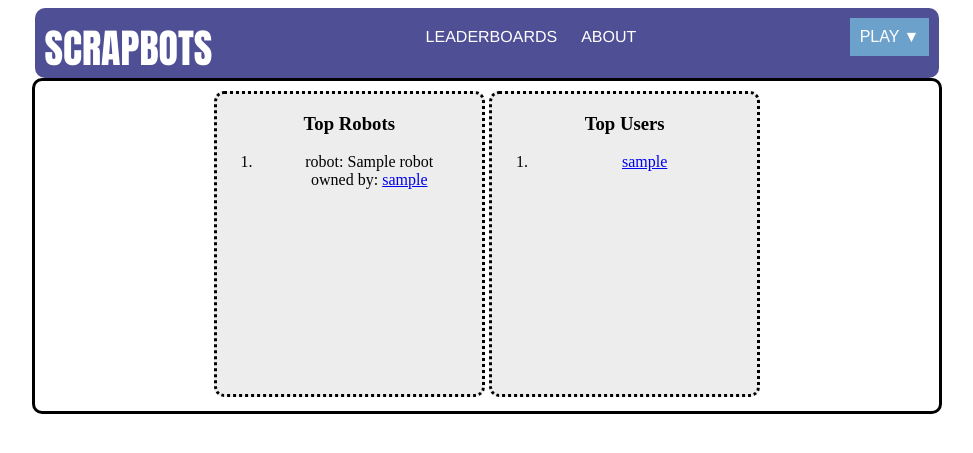
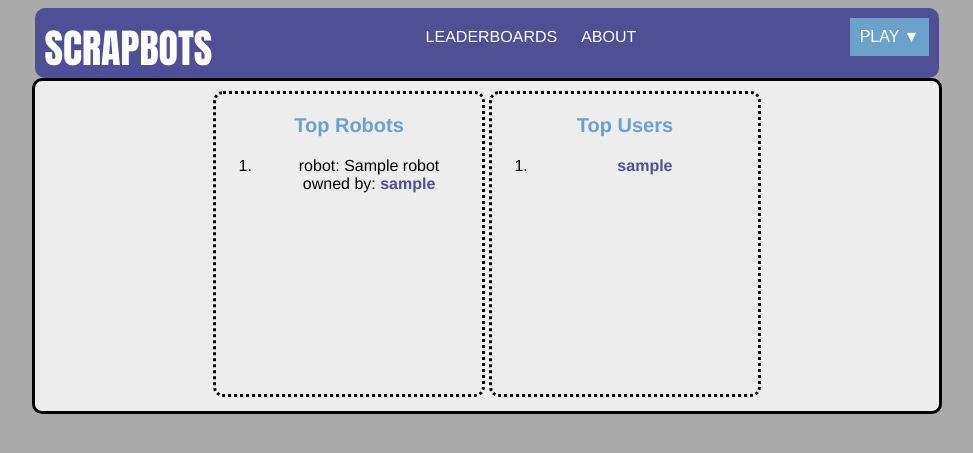
Before and after one commit to 2244726s/GroupProject, a Django app: page /bots/leaderboards/ in a window 1280 px wide. Shown: the top 453 px of the page, without its empty margins (153-1126 px from the left). Run offline with Django 3.2, Linux system fonts and the light colour scheme; tables that the repository leaves empty hold one stand-in row (values such as "Sample post"); some libraries are stand-ins or nearby versions.

Commit message:
styling polished

```diff
--- a/static/css/base.css
+++ b/static/css/base.css
@@ -81,6 +81,9 @@ float:right;
 	padding:10px;
 	text-align:center;
 	z-index:1;
+	background-color: #ededed;
+	font-family: Helvetica;
+	font-weight: 20px;
 }
 
 /* sections for player info, robots and friends */
@@ -111,6 +114,7 @@ float:right;
 	border-color:black;
 	border-radius:10px;
 	text-align:center;
+	font-family: Helvetica;
 }
 /* -------------------END body styling---------------------- */
 
@@ -144,14 +148,14 @@ float:right;
 }
 
 /*sort buttons for robot leaderboards in profile page */
-#value, #wins, #all, #submit-input {
+#value, #wins, #all, #submit-input, #create_bot {
 
 	background-color:#6ca1cc;
 	border: none;
 	color:white;
 }
 
-#value:active, #wins:active, #all:active, #submit-input:active {
+#value:active, #wins:active, #all:active, #submit-input:active, #create_bot:active {
 	background-color: #4f4f96;
 }
 
@@ -194,3 +198,7 @@ float:right;
 	font-family:helvetica;
 	color:white;
 }
+
+body{
+	background-color: #aaaaaa;
+}
--- a/templates/bots/index.html
+++ b/templates/bots/index.html
@@ -14,12 +14,12 @@ Home
 {% for player in players %}
     <tr>
         <td>
-            <a href="{% url 'bots:show_profile' player.user.username %}">{{ player.user.username }}</a>
+            <a id="dropdown-link" href="{% url 'bots:show_profile' player.user.username %}">{{ player.user.username }}</a>
 
 
         </td>
         <td>
-            {{ player.user.date_joined }}
+            <h4 id="profile-sub-header">{{ player.user.date_joined }}</h4>
 
         </td>
 
--- a/templates/bots/leaderboards.html
+++ b/templates/bots/leaderboards.html
@@ -9,12 +9,12 @@
 
 	<!--START ROBOT LEADERBOARD-->
 	<div id="section">
-		<h3> Top Robots </h3>
+		<h3 id="profile-header"> Top Robots </h3>
 		<ol>
 		{% for bot in top_bots %}
 		<li>
 		robot: {{bot}} <br>
-		owned by: <a href="{% url 'bots:show_profile' bot.owner %}"> {{bot.owner}} </a>
+		owned by: <a id="dropdown-link" href="{% url 'bots:show_profile' bot.owner %}"> {{bot.owner}} </a>
 		</li><br>
 		{% endfor %}
 		</ol>
@@ -23,12 +23,11 @@
 
 	<!--START USER LEADERBOARD-->
 	<div id="section">
-		<h3> Top Users </h3>
-
+		<h3 id="profile-header"> Top Users </h3>
 		<ol>
 		{% for player in top_users %}
 		<li>
-		<a href="{% url 'bots:show_profile' player %}"> {{player}} </a>
+		<a id="dropdown-link" href="{% url 'bots:show_profile' player %}"> {{player}} </a>
 		</li><br>
 		{% endfor %}
 		</ol>
```
Also changed, not shown: templates/bots/profile.html (+10 -4 lines).
